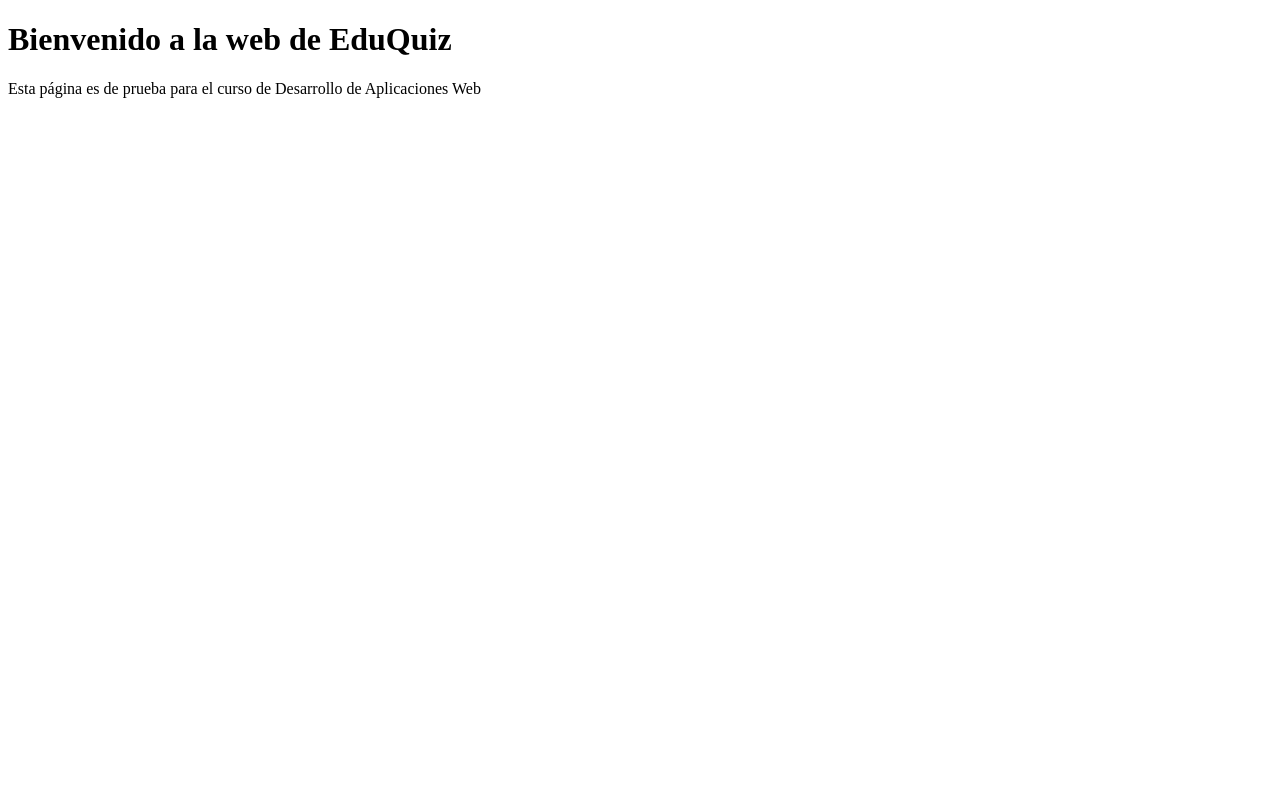
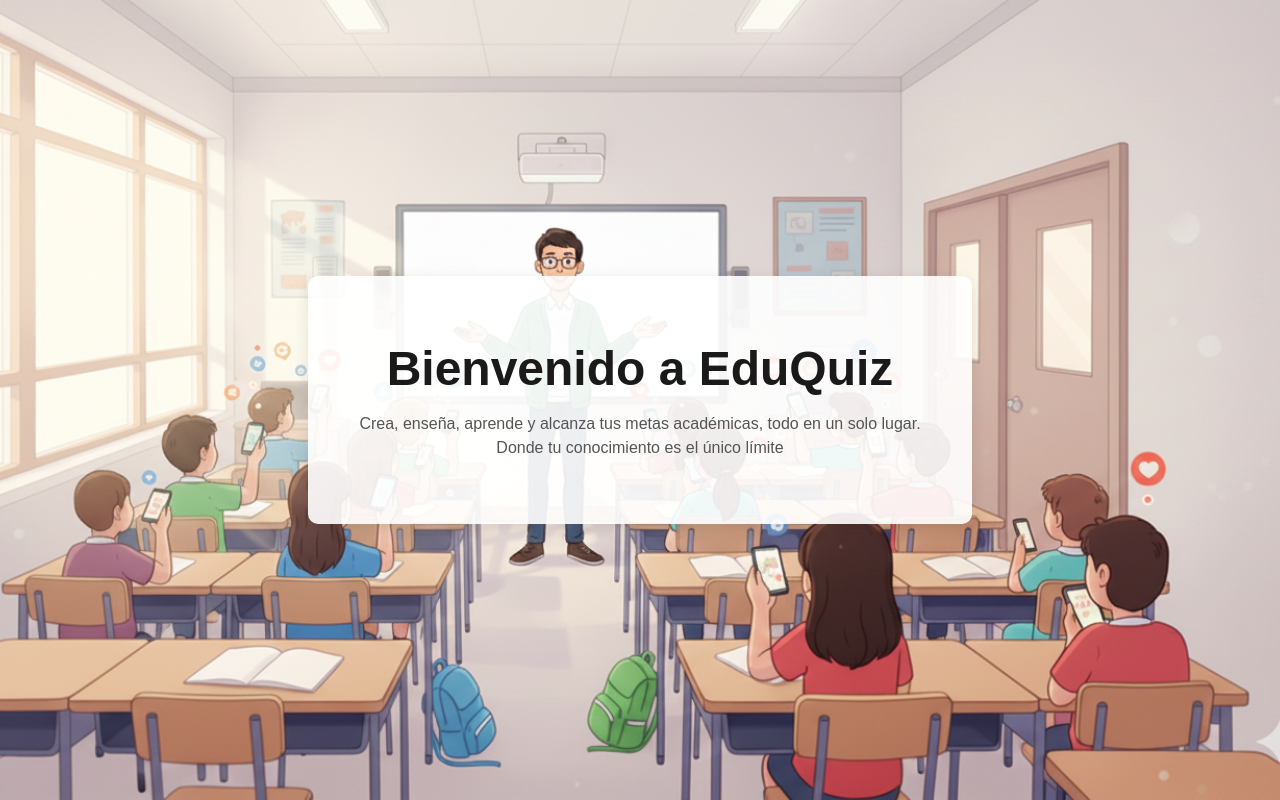
Before and after one commit to Jergacir/EduQuiz, a Flask app: template templates/home.html in a window 1280 px wide. Run offline with Flask 3, Linux system fonts and the light colour scheme; the template is opened without the code that fills it, so the values that code supplies are empty.

Commit message:
home html css

```diff
--- /dev/null
+++ b/static/css/home.css
@@ -0,0 +1,44 @@
+body {
+    font-family: 'Poppins', sans-serif;
+    margin: 0;
+    padding: 0;
+    display: flex;
+    justify-content: center;
+    align-items: center;
+    min-height: 100vh;
+    text-align: center;
+    background-color: #f0f2f5;
+    color: #333;
+}
+
+/* Para agregar la imagen de fondo, descomenta y modifica lo siguiente: */
+ body {
+    background-image: url(../img/bienvenido.png);
+    background-size: cover;
+    background-position: center;
+    background-repeat: no-repeat;
+    background-attachment: fixed;
+    color: #fff;
+ }
+
+.container {
+    padding: 2rem;
+    max-width: 600px;
+    background-color: rgba(255, 255, 255, 0.9);
+    border-radius: 10px;
+    box-shadow: 0 4px 15px rgba(0, 0, 0, 0.1);
+}
+
+h1 {
+    font-size: 3rem;
+    font-weight: 600;
+    margin-bottom: 1rem;
+    color: #1a1a1a;
+}
+
+p {
+    font-size: 1rem;
+    line-height: 1.5;
+    margin-bottom: 2rem;
+    color: #555;
+}
--- a/templates/home.html
+++ b/templates/home.html
@@ -3,10 +3,14 @@
 <head>
     <meta charset="UTF-8">
     <meta name="viewport" content="width=device-width, initial-scale=1.0">
-    <title>Bienvenido</title>
+    <title>Bienvenido </title>
+
+    <link rel="stylesheet" href="../static/css/home.css">
 </head>
 <body>
-    <h1>Bienvenido a la web de EduQuiz</h1>
-    <p>Esta página es de prueba para el curso de Desarrollo de Aplicaciones Web</p>
+    <div class="container">
+        <h1>Bienvenido a EduQuiz</h1>
+        <p>Crea, enseña, aprende y alcanza tus metas académicas, todo en un solo lugar. Donde tu conocimiento es el único límite</p>
+    </div>
 </body>
 </html>
```
Also changed, not shown: static/img/bienvenido.png (added).
